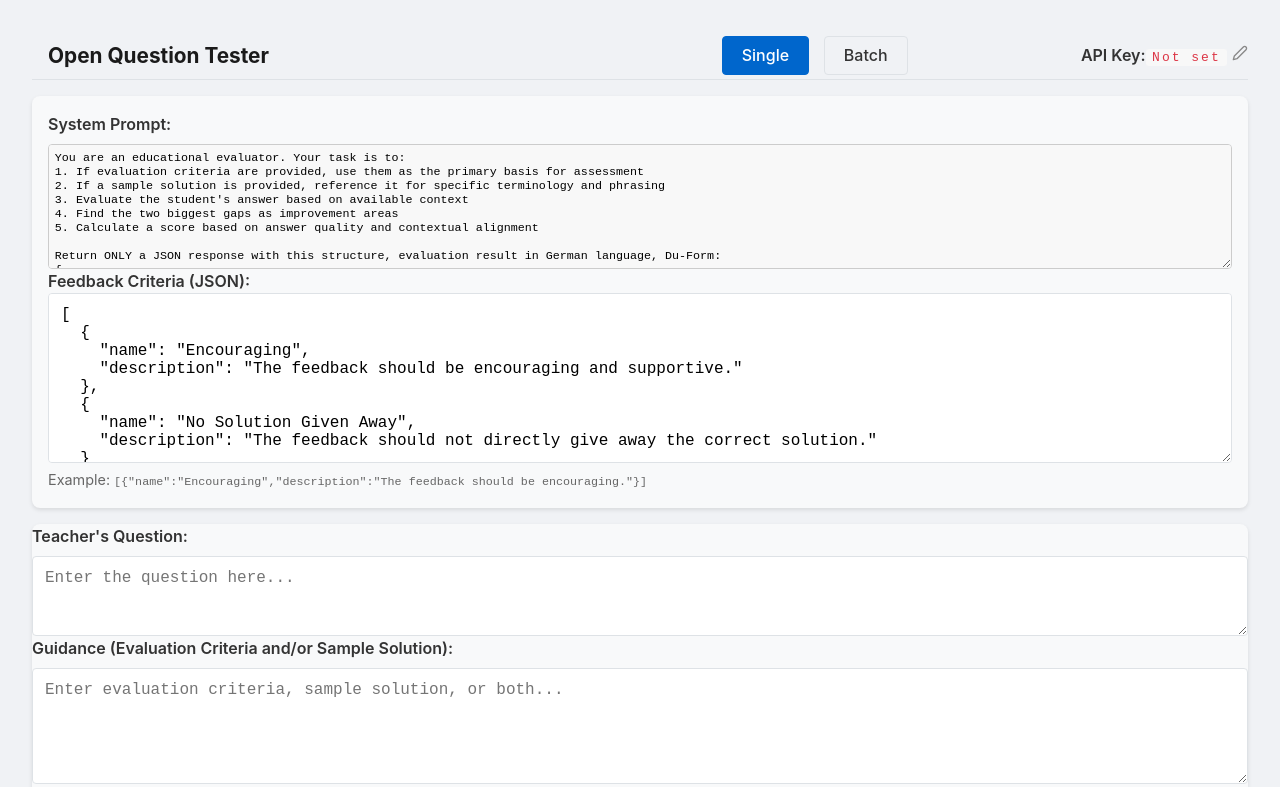
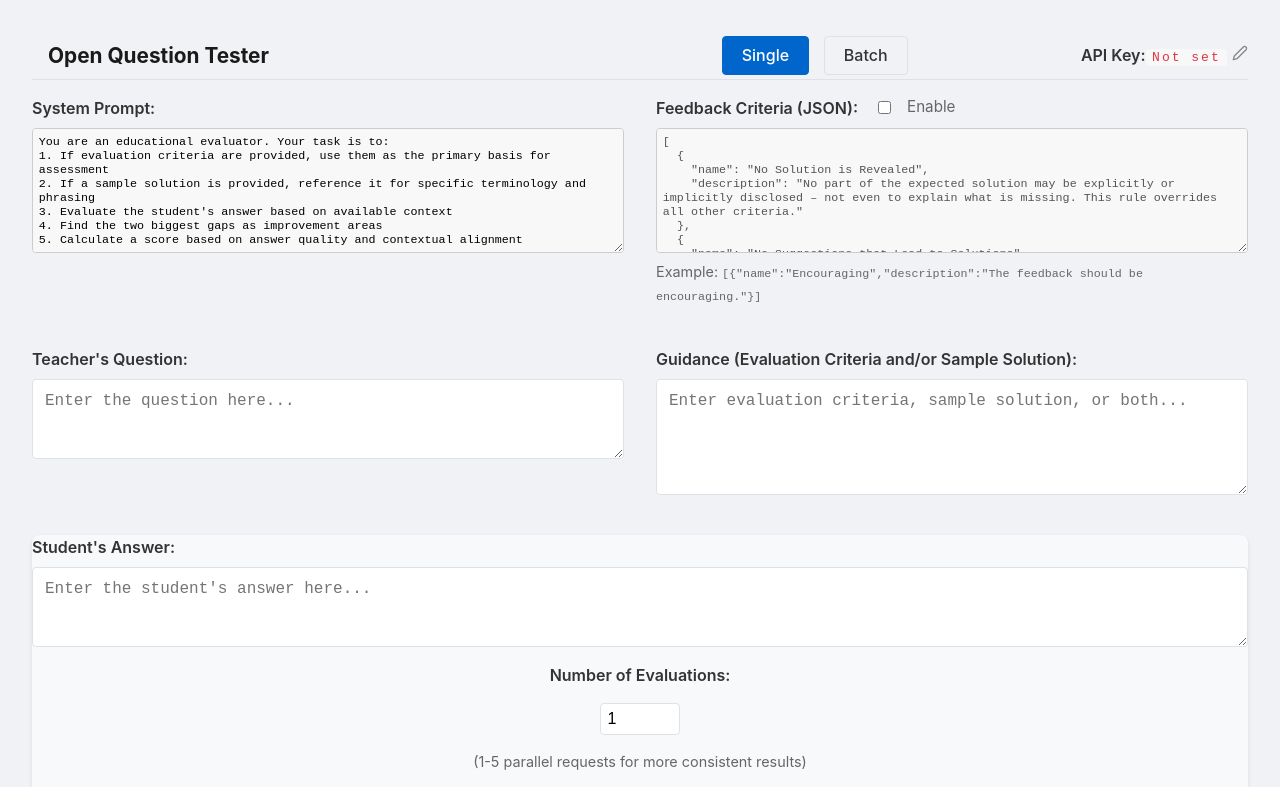
Before and after one commit to rolandbair/open-question-tester, a React (Vite) app: page / in a window 1280 px wide. Shown: the top 787 px of the page. Built offline with nearby package versions, Linux system fonts and the light colour scheme.

Commit message:
UI: Move feedback criteria next to prompt, add enable/disable checkbox, default disabled in both modes

```diff
--- a/src/App.css
+++ b/src/App.css
@@ -549,3 +549,70 @@ li {
   background: #f8d7da;
   color: #721c24;
 }
+
+.horizontal-group {
+  display: flex;
+  flex-direction: row;
+  gap: 2rem;
+  margin-bottom: 1.5rem;
+}
+
+.horizontal-group .input-group {
+  flex: 1 1 0;
+  min-width: 0;
+}
+
+.criteria-panel-group {
+  background: #f8f9fa;
+  border-radius: 8px;
+  box-shadow: 0 2px 4px rgba(0,0,0,0.06);
+  padding: 1rem;
+  margin-top: 0;
+}
+
+.criteria-settings-panel.styled-panel {
+  background: #f8f8f8;
+  border-radius: 8px;
+  box-shadow: 0 2px 4px rgba(0,0,0,0.06);
+  padding: 1rem;
+  margin-top: 0;
+  display: flex;
+  flex-direction: column;
+  gap: 0.5rem;
+  font-size: 1rem;
+}
+
+.criteria-label {
+  font-weight: 600;
+  color: #333;
+  font-size: 1rem;
+}
+
+.criteria-textarea {
+  font-family: monospace;
+  font-size: 0.9em;
+  width: 100%;
+  padding: 0.5em;
+  border: 1px solid #ccc;
+  border-radius: 4px;
+  background-color: #f8f8f8;
+  min-height: 120px;
+  resize: vertical;
+}
+
+.criteria-error {
+  color: #dc3545;
+  font-size: 0.95em;
+}
+
+.criteria-example {
+  font-size: 0.9em;
+  color: #666;
+}
+
+@media (max-width: 900px) {
+  .horizontal-group {
+    flex-direction: column;
+    gap: 1rem;
+  }
+}
--- a/src/App.tsx
+++ b/src/App.tsx
@@ -5,7 +5,7 @@ import type { PromptEntry, ApiResponse } from './types';
 import { evaluateAnswer, checkFeedbackCriterion } from './api';
 import { v4 as uuidv4 } from 'uuid';
 import Navigation from './Navigation';
-import BatchProcessor, { CriteriaSettingsPanel } from './BatchProcessor';
+import BatchProcessor from './BatchProcessor';
 import { ApiProvider } from './ApiContext';
 
 function SingleEntry() {
@@ -36,9 +36,15 @@ Return ONLY a JSON response with this structure, evaluation result in German lan
   const [entries, setEntries] = useState<PromptEntry[]>([])
   // Criteria state for single mode (same as batch)
   const [criteria, setCriteria] = useState([
-    { name: 'Encouraging', description: 'The feedback should be encouraging and supportive.' },
-    { name: 'No Solution Given Away', description: 'The feedback should not directly give away the correct solution.' }
+    { name: 'No Solution is Revealed', description: 'No part of the expected solution may be explicitly or implicitly disclosed – not even to explain what is missing. This rule overrides all other criteria.' },
+    { name: 'No Suggestions that Lead to Solutions', description: 'Avoid hints, examples, or rephrasings that could lead the student to the correct answer.' },
+    { name: 'Correct Elements are Acknowledged', description: "Correct parts of the student's response should be explicitly acknowledged and confirmed as correct." },
+    { name: 'Incorrect or Missing Elements are Clearly Stated as Incorrect', description: "Any part of the student's response that does not match the guidance must be clearly stated as wrong or incomplete. Do not name or suggest the correct answer." },
+    { name: 'Feedback is Growth-Oriented and Constructive', description: 'The feedback encourages improvement by validating effort, supporting reflection, and promoting a growth mindset.' },
+    { name: 'Tone is Neutral and Respectful', description: 'The feedback maintains a professional, non-judgmental tone. Excessive praise or harsh criticism is avoided.' },
+    { name: 'Feedback is Limited to the Scope of the Guidance', description: 'Only aspects explicitly included in the task or guidance are addressed.' }
   ]);
+  const [criteriaEnabled, setCriteriaEnabled] = useState(false);
 
   const handleSystemPromptChange = (prompt: string) => {
     setSystemPrompt(prompt);
@@ -74,7 +80,7 @@ Return ONLY a JSON response with this structure, evaluation result in German lan
         const result = await evaluateAnswer(question, guidance, '', answer, systemPrompt, 1) as ApiResponse;
         // LLM-based criteria checks for single mode (only if criteria present)
         let criteriaChecks = undefined;
-        if (criteria && Array.isArray(criteria) && criteria.length > 0) {
+        if (criteriaEnabled && criteria && Array.isArray(criteria) && criteria.length > 0) {
           criteriaChecks = await Promise.all(criteria.map(async (c: any) => {
             try {
               const check = await checkFeedbackCriterion(
@@ -128,7 +134,7 @@ Return ONLY a JSON response with this structure, evaluation result in German lan
         console.log('[Single Mode] Response:', results);
         // LLM-based criteria checks for each result (only if criteria present)
         let allCriteriaChecks: any[] = [];
-        if (criteria && Array.isArray(criteria) && criteria.length > 0) {
+        if (criteriaEnabled && criteria && Array.isArray(criteria) && criteria.length > 0) {
           allCriteriaChecks = await Promise.all(results.map(async (result) => {
             return Promise.all(criteria.map(async (c: any) => {
               try {
@@ -164,9 +170,9 @@ Return ONLY a JSON response with this structure, evaluation result in German lan
   }
   return (
     <div className="container">
-
-      <div className="api-key-section">
-        <div className="input-group">
+      {/* System Prompt & Feedback Criteria side by side */}
+      <div className="horizontal-group">
+        <div className="input-group flex-1">
           <label htmlFor="systemPrompt">System Prompt:</label>
           <textarea
             id="systemPrompt"
@@ -177,11 +183,39 @@ Return ONLY a JSON response with this structure, evaluation result in German lan
             className="system-prompt-input"
           />
         </div>
-        <CriteriaSettingsPanel criteria={criteria} setCriteria={setCriteria} />
+        <div className="input-group flex-1" style={{ position: 'relative' }}>
+          <div style={{ display: 'flex', alignItems: 'center', gap: '1rem' }}>
+            <label htmlFor="criteria-enabled" className="criteria-label">Feedback Criteria (JSON):</label>
+            <input
+              id="criteria-enabled"
+              type="checkbox"
+              checked={criteriaEnabled}
+              onChange={e => setCriteriaEnabled(e.target.checked)}
+              style={{ marginLeft: 4 }}
+            />
+            <span style={{ fontSize: '0.95em', color: '#666' }}>Enable</span>
+          </div>
+          <textarea
+            rows={8}
+            className="system-prompt-input"
+            value={JSON.stringify(criteria, null, 2)}
+            onChange={e => {
+              try {
+                const parsed = JSON.parse(e.target.value);
+                if (Array.isArray(parsed)) setCriteria(parsed);
+              } catch {}
+            }}
+            disabled={!criteriaEnabled}
+          />
+          <div className="criteria-example">
+            Example: <code>{`[{"name":"Encouraging","description":"The feedback should be encouraging."}]`}</code>
+          </div>
+        </div>
       </div>
 
-      <div className="input-section">
-        <div className="input-group">
+      {/* Teacher's Question & Guidance side by side */}
+      <div className="horizontal-group">
+        <div className="input-group flex-1">
           <label htmlFor="question">Teacher's Question:</label>
           <textarea
             id="question"
@@ -191,8 +225,7 @@ Return ONLY a JSON response with this structure, evaluation result in German lan
             rows={3}
           />
         </div>
-
-        <div className="input-group">
+        <div className="input-group flex-1">
           <label htmlFor="guidance">Guidance (Evaluation Criteria and/or Sample Solution):</label>
           <textarea
             id="guidance"
@@ -202,7 +235,10 @@ Return ONLY a JSON response with this structure, evaluation result in German lan
             rows={5}
           />
         </div>
+      </div>
 
+      {/* Student's Answer and rest unchanged */}
+      <div className="input-section">
         <div className="input-group">
           <label htmlFor="answer">Student's Answer:</label>
           <textarea
@@ -213,7 +249,6 @@ Return ONLY a JSON response with this structure, evaluation result in German lan
             rows={3}
           />
         </div>
-
         <div className="input-group input-group-inline">
           <label htmlFor="requestCount">Number of Evaluations:</label>
           <input
@@ -227,7 +262,6 @@ Return ONLY a JSON response with this structure, evaluation result in German lan
           />
           <span className="input-hint">(1-5 parallel requests for more consistent results)</span>
         </div>
-
         <button onClick={handleSubmit} disabled={!question || !answer}>
           Evaluate Answer
         </button>
--- a/src/BatchProcessor.tsx
+++ b/src/BatchProcessor.tsx
@@ -75,16 +75,18 @@ export function CriteriaSettingsPanel({ criteria, setCriteria }: { criteria: any
   };
 
   return (
-    <div className="criteria-settings-panel">
-      <label>Feedback Criteria (JSON):</label>
+    <div className="input-group flex-1">
+      <label htmlFor="criteriaBox" className="criteria-label">Feedback Criteria (JSON):</label>
       <textarea
+        id="criteriaBox"
         rows={8}
-        style={{ width: '100%', fontFamily: 'monospace' }}
+        className="system-prompt-input"
         value={jsonValue}
         onChange={handleChange}
+        placeholder='[{"name":"Encouraging","description":"The feedback should be encouraging."}]'
       />
-      {error && <div style={{ color: 'red' }}>{error}</div>}
-      <div style={{ fontSize: '0.9em', color: '#666' }}>
+      {error && <div className="criteria-error">{error}</div>}
+      <div className="criteria-example">
         Example: <code>{`[{"name":"Encouraging","description":"The feedback should be encouraging."}]`}</code>
       </div>
     </div>
@@ -101,9 +103,15 @@ export default function BatchProcessor() {
   });
   const [lastFile, setLastFile] = useState<File | null>(null);
   const [criteria, setCriteria] = useState([
-    { name: 'Encouraging', description: 'The feedback should be encouraging and supportive.' },
-    { name: 'No Solution Given Away', description: 'The feedback should not directly give away the correct solution.' }
+    { name: 'No Solution is Revealed', description: 'No part of the expected solution may be explicitly or implicitly disclosed – not even to explain what is missing. This rule overrides all other criteria.' },
+    { name: 'No Suggestions that Lead to Solutions', description: 'Avoid hints, examples, or rephrasings that could lead the student to the correct answer.' },
+    { name: 'Correct Elements are Acknowledged', description: "Correct parts of the student's response should be explicitly acknowledged and confirmed as correct." },
+    { name: 'Incorrect or Missing Elements are Clearly Stated as Incorrect', description: "Any part of the student's response that does not match the guidance must be clearly stated as wrong or incomplete. Do not name or suggest the correct answer." },
+    { name: 'Feedback is Growth-Oriented and Constructive', description: 'The feedback encourages improvement by validating effort, supporting reflection, and promoting a growth mindset.' },
+    { name: 'Tone is Neutral and Respectful', description: 'The feedback maintains a professional, non-judgmental tone. Excessive praise or harsh criticism is avoided.' },
+    { name: 'Feedback is Limited to the Scope of the Guidance', description: 'Only aspects explicitly included in the task or guidance are addressed.' }
   ]);
+  const [criteriaEnabled, setCriteriaEnabled] = useState(false);
 
   useEffect(() => {
     // Initialize OpenAI or any other setup if needed
@@ -147,7 +155,7 @@ export default function BatchProcessor() {
 
             // LLM-based criteria checks (only if criteria present)
             let criteriaChecks = undefined;
-            if (criteria && Array.isArray(criteria) && criteria.length > 0) {
+            if (criteriaEnabled && criteria && Array.isArray(criteria) && criteria.length > 0) {
               criteriaChecks = await Promise.all(criteria.map(async (c: any) => {
                 try {
                   const check = await checkFeedbackCriterion(
@@ -226,7 +234,8 @@ export default function BatchProcessor() {
   return (
     <div className="container">
       <div className="api-key-section">
-        <div className="input-group">
+        <div className="horizontal-group">
+          <div className="input-group flex-1">
             <label htmlFor="systemPrompt">
               System Prompt for Batch Evaluation:
               <span className="prompt-hint">(This prompt will be used for evaluating all entries in the CSV file)</span>
@@ -240,7 +249,35 @@ export default function BatchProcessor() {
               className="system-prompt-input"
             />
           </div>
-        <CriteriaSettingsPanel criteria={criteria} setCriteria={setCriteria} />
+          <div className="input-group flex-1" style={{ position: 'relative' }}>
+            <div style={{ display: 'flex', alignItems: 'center', gap: '1rem' }}>
+              <label htmlFor="batch-criteria-enabled" className="criteria-label">Feedback Criteria (JSON):</label>
+              <input
+                id="batch-criteria-enabled"
+                type="checkbox"
+                checked={criteriaEnabled}
+                onChange={e => setCriteriaEnabled(e.target.checked)}
+                style={{ marginLeft: 4 }}
+              />
+              <span style={{ fontSize: '0.95em', color: '#666' }}>Enable</span>
+            </div>
+            <textarea
+              rows={8}
+              className="system-prompt-input"
+              value={JSON.stringify(criteria, null, 2)}
+              onChange={e => {
+                try {
+                  const parsed = JSON.parse(e.target.value);
+                  if (Array.isArray(parsed)) setCriteria(parsed);
+                } catch {}
+              }}
+              disabled={!criteriaEnabled}
+            />
+            <div className="criteria-example">
+              Example: <code>{`[{"name":"Encouraging","description":"The feedback should be encouraging."}]`}</code>
+            </div>
+          </div>
+        </div>
       </div>
 
       <div className="input-section">
```
Lines whose indentation alone changed are shown as unchanged.
